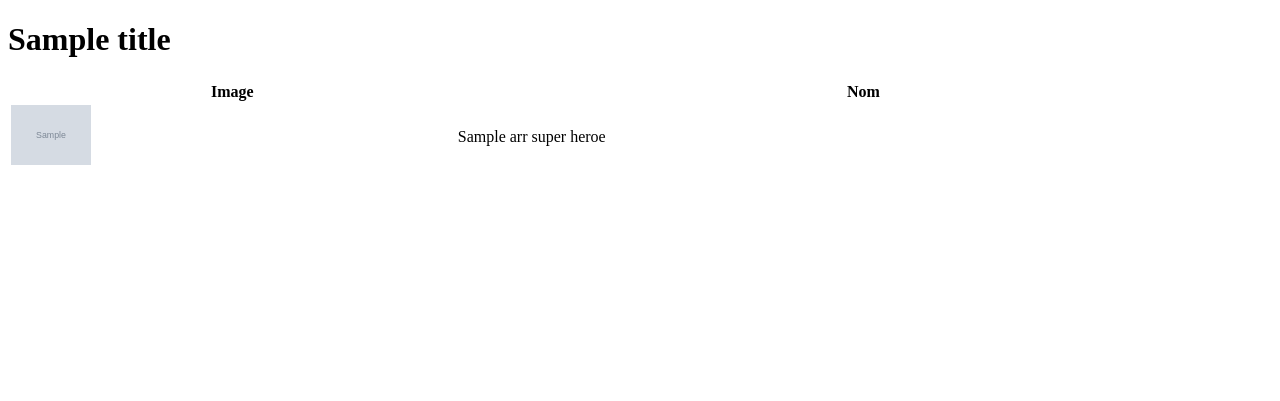
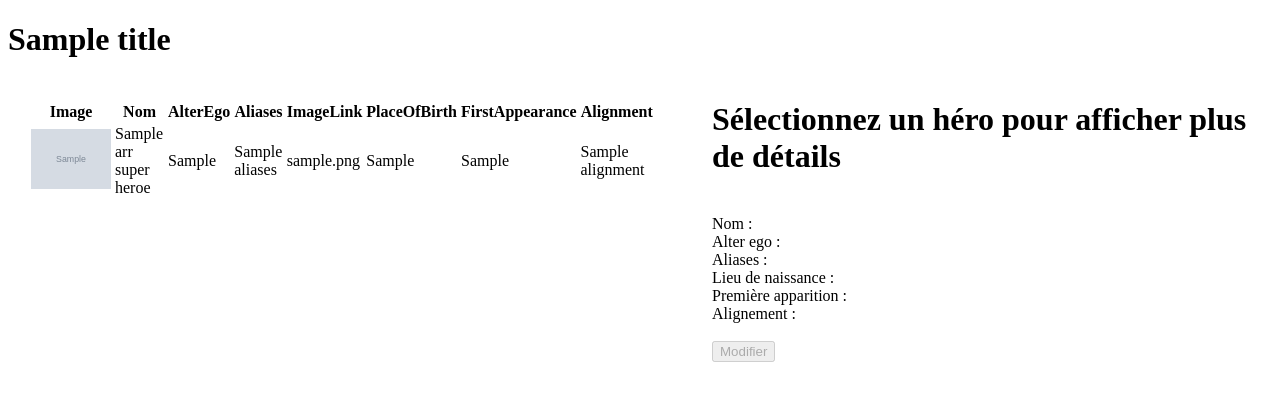
Before and after one commit to EwenIllirian9138/haloApiProjectPOO, a CodeIgniter 4 app: the page made by app/Views/superheroes_list.php in a window 1280 px wide. Shown: the top 401 px of the page. Run offline with PHP 8.4 and a stand-in for CodeIgniter, Linux system fonts and the light colour scheme; the template is opened without the code that fills it: most values are stand-ins (such as "Sample title", 1, 10 or a date in 2020); grey boxes marked "Sample" are stand-in pictures; some libraries are stand-ins or nearby versions.

Commit message:
Affichage détails super-heros

```diff
--- a/app/Views/superheroes_list.php
+++ b/app/Views/superheroes_list.php
@@ -8,22 +8,80 @@
     <link rel="shortcut icon" type="image/png" href="<?php echo base_url('favicon.ico');?>"/>
     <link rel="stylesheet" type="text/css" href="https://cdn.datatables.net/v/dt/jq-3.6.0/dt-1.11.3/datatables.min.css"/>
     <script type="text/javascript" src="https://cdn.datatables.net/v/dt/jq-3.6.0/dt-1.11.3/datatables.min.js"></script>
+    <script type="text/javascript" src="./Libraries/jquery.js"></script>
 </head>
 <body>
 <h1><?php echo $title; ?></h1>
 
 <script>
     $(document).ready(function() {
-        $('#SuperHeroesList').DataTable();
+        var table = $('#SuperHeroesList').DataTable( {
+            "lengthChange": false,
+            "columnDefs": [ {
+                "targets": -1,
+                "data": null,
+                "defaultContent": "<button width=20>+</button>"
+            },
+            {
+                "targets": [ 2 ],
+                "visible": false
+            },
+            {
+                "targets": [ 3 ],
+                "visible": false
+            },
+            {
+                "targets": [ 4 ],
+                "visible": false
+            },
+            {
+                "targets": [ 5 ],
+                "visible": false
+            },
+            {
+                "targets": [ 6 ],
+                "visible": false
+            },
+            {
+                "targets": [ 7 ],
+                "visible": false
+            },
+            {
+                "targets": [ 8 ],
+                "orderable": false
+            }
+            ]
+        } );
+
+        $('#SuperHeroesList tbody').on( 'click', 'button', function () {
+            var data = table.row( $(this).parents('tr') ).data();
+            $('#NomLabel').text(data[1])
+            $('#NomTitle').text(data[1])
+            $('#AlterEgoLabel').text(data[2])
+            $('#AliasesLabel').text(data[3])
+            $('#ImageHero').attr('src', data[4])
+            $('#PlaceOfBirthLabel').text(data[5])
+            $('#FirstAppearanceLabel').text(data[6])
+            $('#AlignmentLabel').text(data[7])
+            $('#EditButton').prop('disabled', false)
+        } );
     } );
 </script>
 
-
-<table id="SuperHeroesList" class="display" style="width:100%">
+<div>
+    <div style="float:left; width: 50%; padding: 20px">
+        <table id="SuperHeroesList" class="display" style="width:100%;">
             <thead>
             <tr>
                 <th>Image</th>
                 <th>Nom</th>
+                <th>AlterEgo</th>
+                <th>Aliases</th>
+                <th>ImageLink</th>
+                <th>PlaceOfBirth</th>
+                <th>FirstAppearance</th>
+                <th>Alignment</th>
+                <th></th>
             </tr>
             </thead>
             <tbody>
@@ -31,9 +89,30 @@
                 <tr>
                     <td><img src="<?php echo $row->ImageLink;?>" width="80"></td>
                     <td><?php echo $row->Name;?></td>
+                    <td><?php echo $row->AlterEgo;?></td>
+                    <td><?php echo $row->Aliases;?></td>
+                    <td><?php echo $row->ImageLink;?></td>
+                    <td><?php echo $row->PlaceOfBirth;?></td>
+                    <td><?php echo $row->FirstAppearance;?></td>
+                    <td><?php echo $row->Alignment;?></td>
+                    <td></td>
                 </tr>
             <?php } ?>
             </tbody>
         </table>
+    </div >
+
+    <div style="margin-left : 55%; padding-left: 0px; position : fixed">
+        <h1  id="NomTitle">Sélectionnez un héro pour afficher plus de détails</h1>
+        <img id='ImageHero' src="" width="200"> <br />
+        <label>Nom : </label> <label id="NomLabel"></label> <br />
+        <label>Alter ego : </label> <label id="AlterEgoLabel"></label> <br />
+        <label>Aliases : </label> <label id="AliasesLabel"></label> <br />
+        <label>Lieu de naissance : </label> <label id="PlaceOfBirthLabel"></label> <br />
+        <label>Première apparition : </label> <label id="FirstAppearanceLabel"></label> <br />
+        <label>Alignement : </label> <label id="AlignmentLabel"></label> <br /><br />
+        <button id="EditButton" disabled> Modifier </button>
+    </div>
+</div>
 </body>
 </html>
```
Lines whose indentation alone changed are shown as unchanged.
